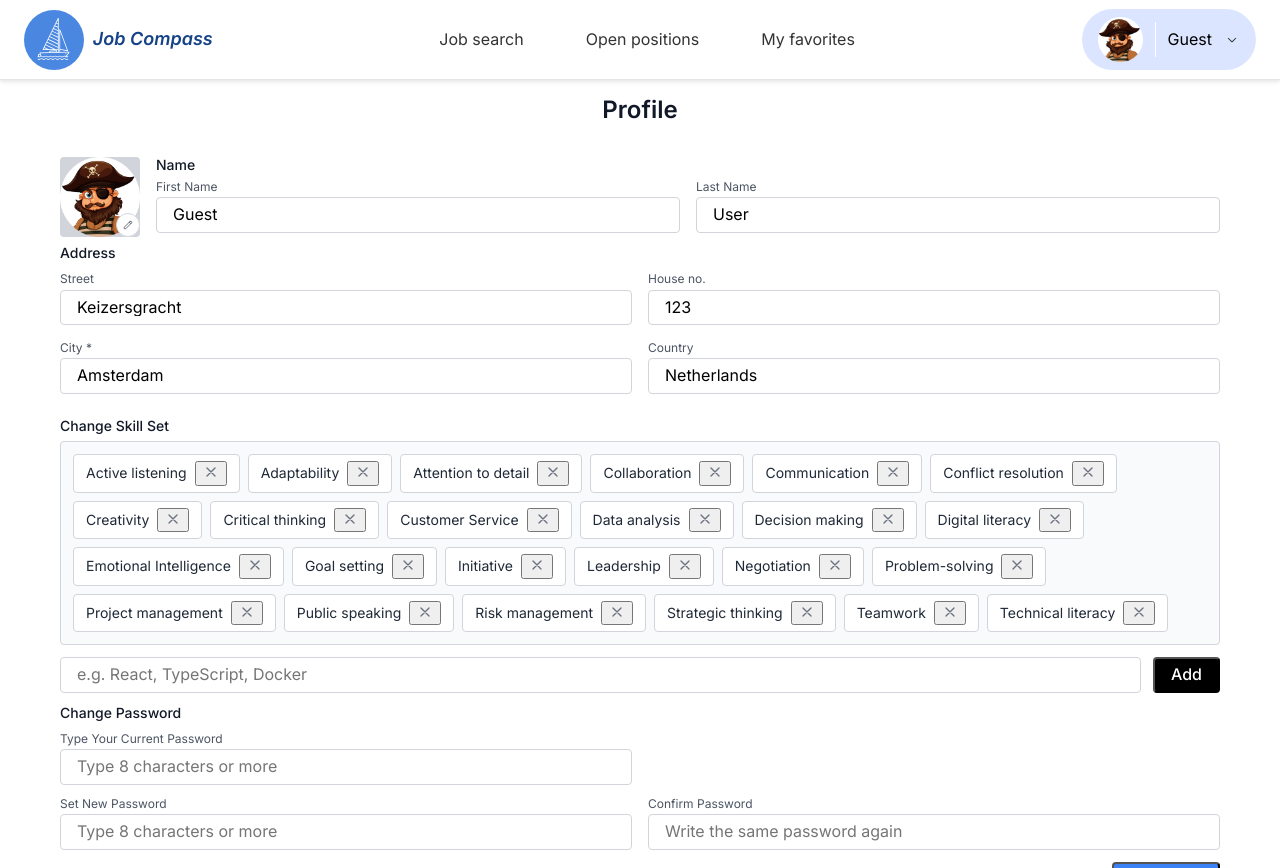
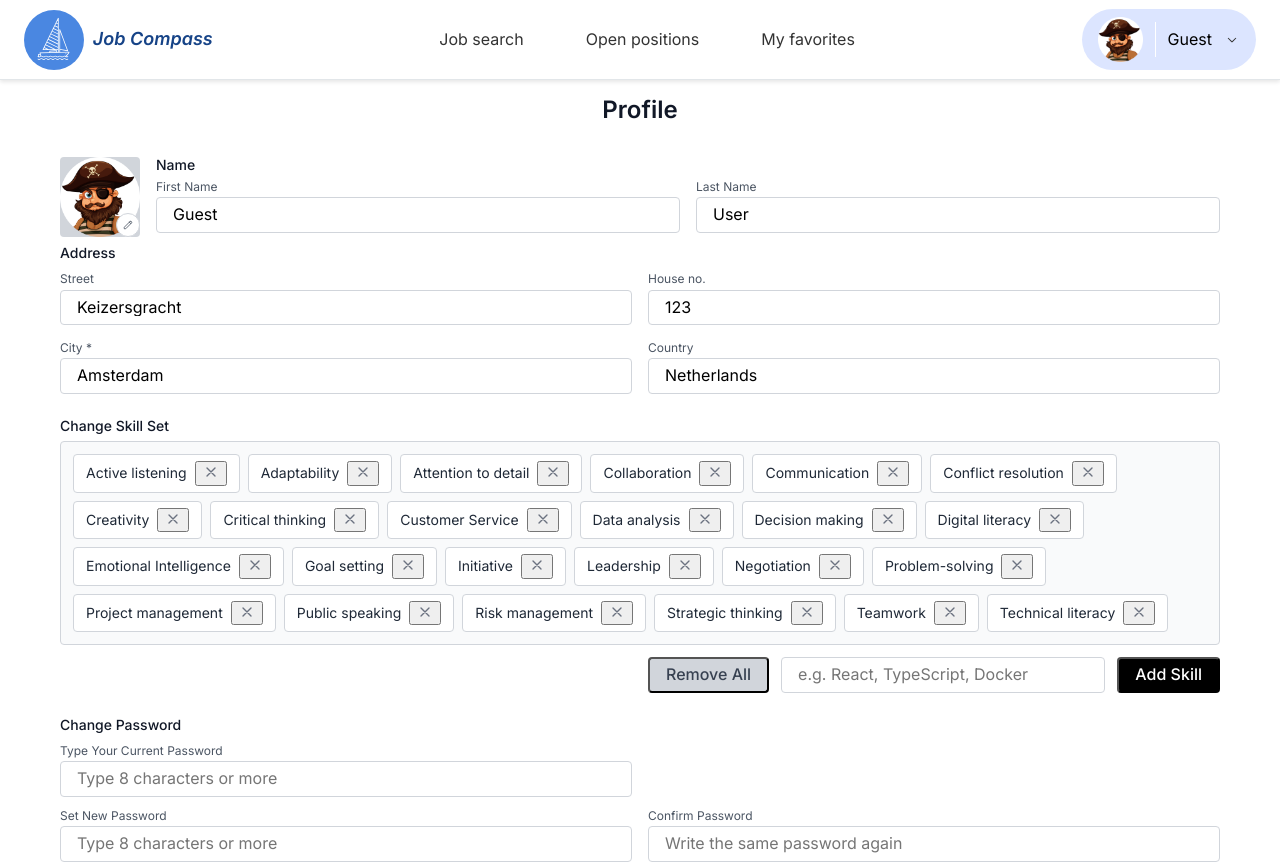
Before and after one commit to HackYourFutureProjects/c53-final-project-group-A, a React (Vite) app in the folder client/: page /profile in a window 1280 px wide. Shown: the top 868 px of the page. Built offline with nearby package versions, Linux system fonts and the light colour scheme.

Commit message:
Add functionality to remove all skills in UserContext and update SkillsSettings layout

```diff
--- a/client/src/components/SkillsSettings.jsx
+++ b/client/src/components/SkillsSettings.jsx
@@ -77,7 +77,17 @@ export default function SkillsSettings() {
         </div>
       </div>
       {/* Skills management */}
+      <div className="grid grid-cols-2 gap-4 mb-3">
+        {/* <div className="flex gap-3 mb-3"> */}
+        <div></div>
         <div className="flex gap-3 mb-3">
+          <button
+            id="revoveAllSkillsBtn"
+            onClick={() => dispatch({ type: "REMOVE_ALL_SKILLS" })}
+            className="px-4 py-1 bg-gray-300 text-gray-700 rounded hover:bg-gray-800 transition font-medium"
+          >
+            Remove All
+          </button>
           <input
             id="skillInput"
             ref={skillInputRef}
@@ -94,8 +104,9 @@ export default function SkillsSettings() {
             onClick={addSkill}
             className="px-4 py-1 bg-black text-white rounded hover:bg-gray-800 transition font-medium"
           >
-          Add
+            Add Skill
           </button>
+        </div>
       </div>
       {alert.message && (
         <AlertMessage type={alert.type} message={alert.message} />
--- a/client/src/context/UserContext.jsx
+++ b/client/src/context/UserContext.jsx
@@ -37,6 +37,10 @@ function userReducer(state, action) {
         (s) => s.skill !== skill.skill,
       );
       return { ...state, skills: filtered };
+    }
+    case "REMOVE_ALL_SKILLS": {
+      // Remove all skills from the user while preserving other fields
+      return { ...state, skills: [] };
     }
     case "TOGGLE_FAVORITE": {
       const jobId = action.payload;
```
Lines whose indentation alone changed are shown as unchanged.
